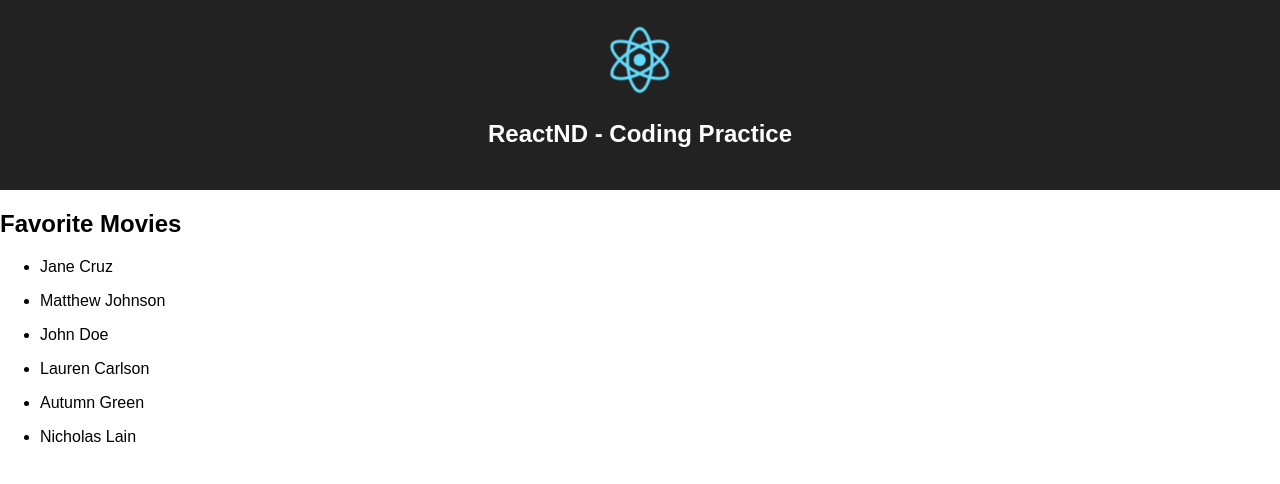
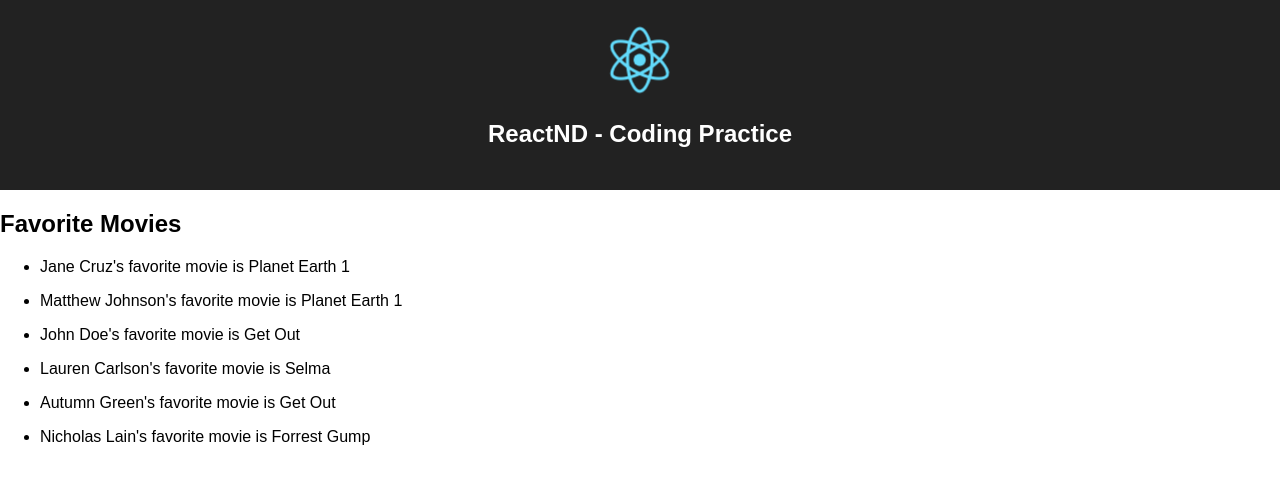
Before and after one commit to davidlongwith/ReactND-passing-data-1, a React (Create React App) app: page / in a window 1280 px wide. Shown: the top 484 px of the page. Built offline with nearby package versions, Linux system fonts and the light colour scheme.

Commit message:
pass favorite movies

```diff
--- a/src/App.js
+++ b/src/App.js
@@ -112,7 +112,7 @@ class App extends Component {
           	const movie = movies[profile.favoriteMovieID].name;
            		return (
             	<li key={profile.id}>
-					<p>{`${user}`}</p>
+					<p>{`${user}'s favorite movie is ${movie}`}</p>
 				</li>
 			)
 		  })
```
